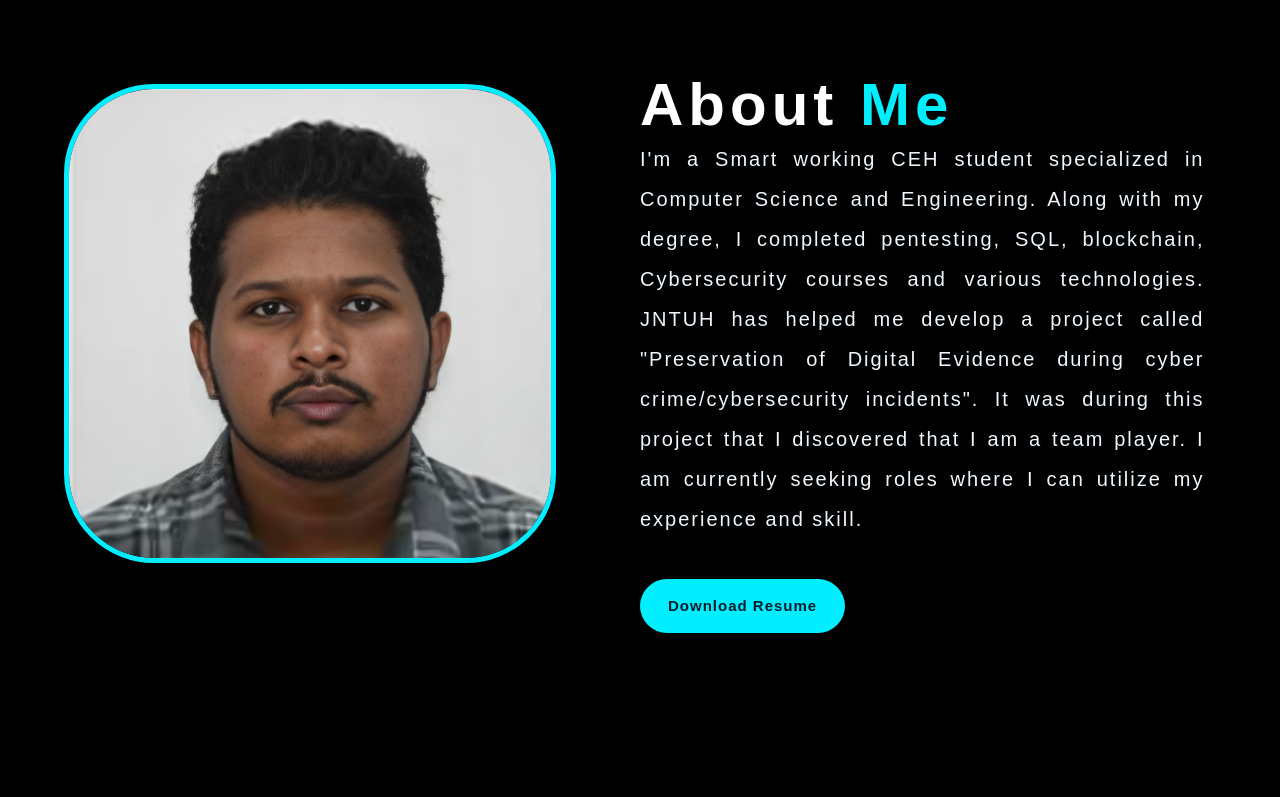
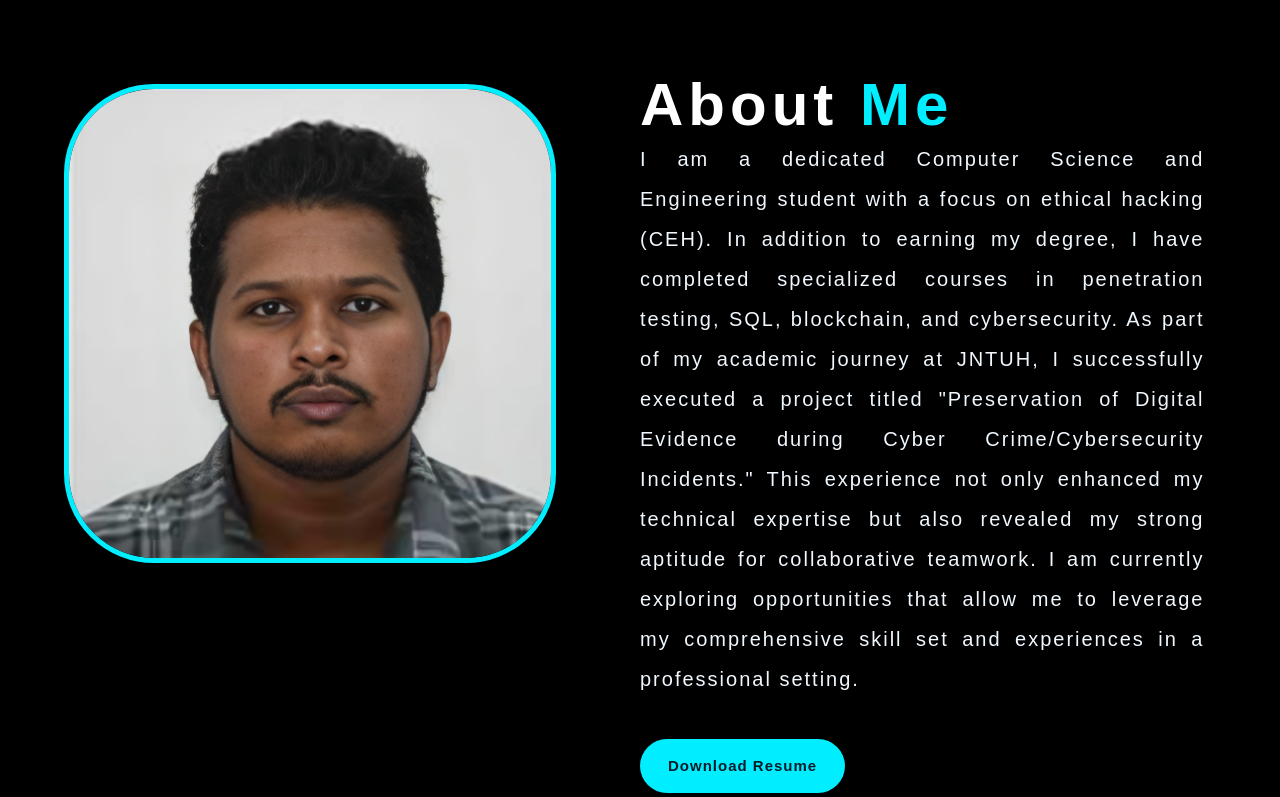
Before and after one commit to pranay-root/Portfolio, a plain HTML site: page index.html in a window 1280 px wide. Shown: the part 800-1597 px from the top of the page. Drawn offline with nearby package versions, Linux system fonts and the light colour scheme.

Commit message:
Update index.html

```diff
--- a/index.html
+++ b/index.html
@@ -56,11 +56,7 @@
                 </div>
                 <div class="about-text">
                     <h2>About <span>Me</span></h2>
-                    <p>I'm a Smart working CEH student specialized in Computer Science and Engineering.
-                        Along with my degree, I completed pentesting, SQL, blockchain, Cybersecurity courses and various technologies.
-                        JNTUH has helped me develop a project called "Preservation of Digital Evidence during cyber crime/cybersecurity incidents".
-                        It was during this project that I discovered that I am a team player.
-                        I am currently seeking roles where I can utilize my experience and skill.<br>
+                    <p>I am a dedicated Computer Science and Engineering student with a focus on ethical hacking (CEH). In addition to earning my degree, I have completed specialized courses in penetration testing, SQL, blockchain, and cybersecurity. As part of my academic journey at JNTUH, I successfully executed a project titled "Preservation of Digital Evidence during Cyber Crime/Cybersecurity Incidents." This experience not only enhanced my technical expertise but also revealed my strong aptitude for collaborative teamwork. I am currently exploring opportunities that allow me to leverage my comprehensive skill set and experiences in a professional setting.<br>
                         <br>
                         <a href="https://drive.google.com/file/d/1TbQV35BDQYgpSD4_EhY9eOK9wUPbvhTZ/view?usp=sharing&sd=true" style="--i:11" class="abtbtn-box" target="_blank">Download Resume</a>
                     </p>
```
